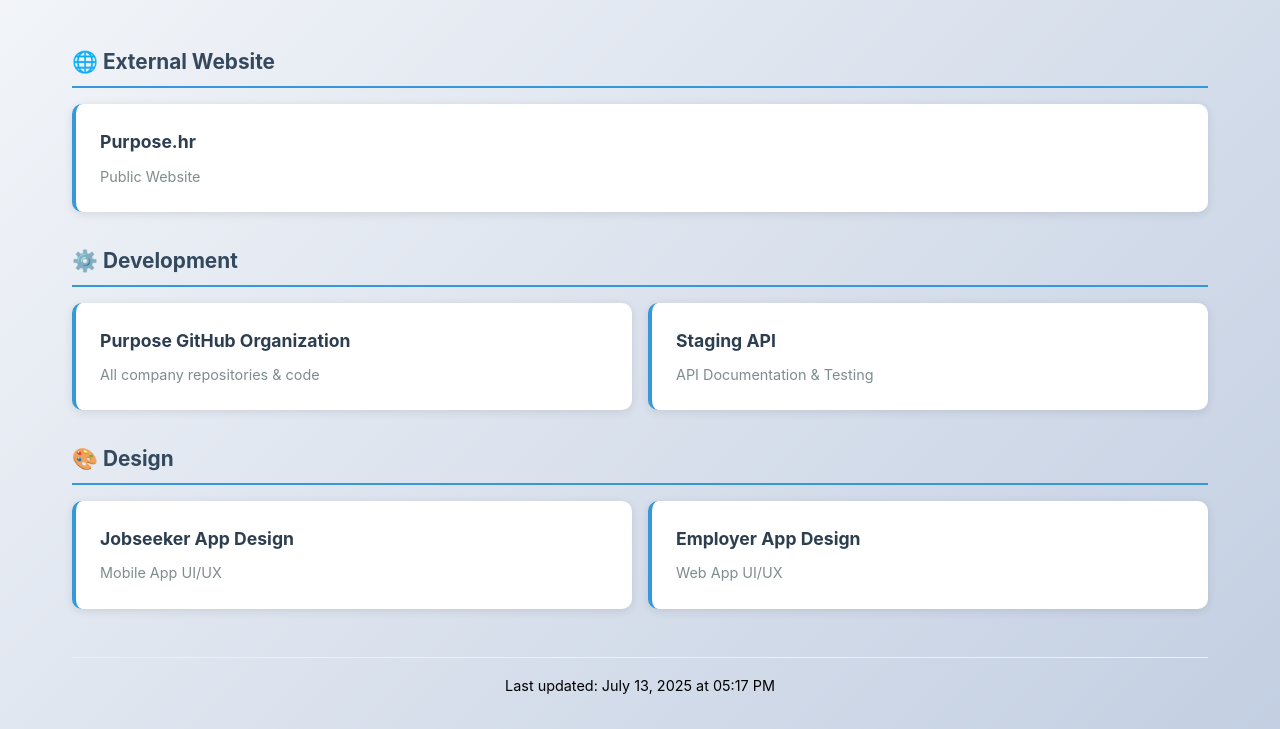
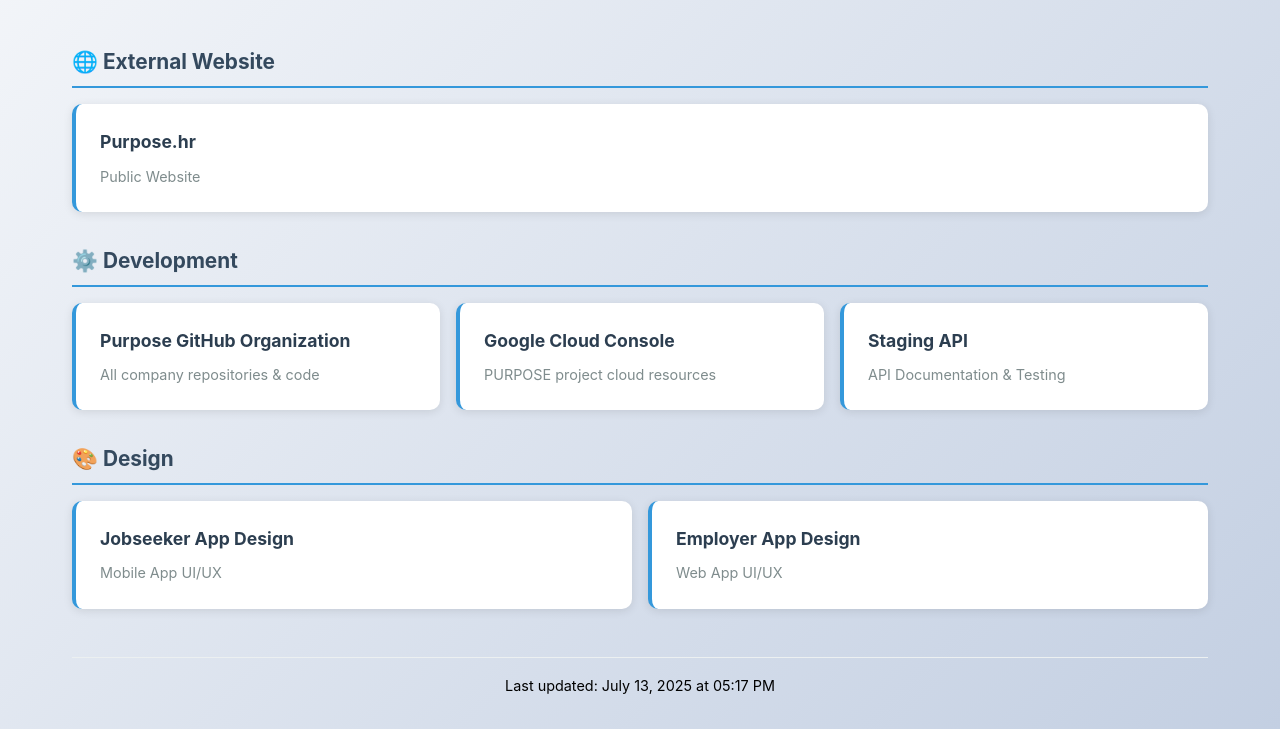
Before and after one commit to Purpos3/purpose-internal-dashboard, a plain HTML site: page index.html in a window 1280 px wide. Shown: the part 135-864 px from the top of the page. Drawn offline with Linux system fonts and the light colour scheme.

Commit message:
feat: add Google Cloud Console link for Purpose project to Development section

```diff
--- a/index.html
+++ b/index.html
@@ -30,6 +30,10 @@
                             <h3>Purpose GitHub Organization</h3>
                             <p>All company repositories & code</p>
                         </a>
+                        <a href="https://console.cloud.google.com/welcome?inv=1&invt=Ab2qSg&organizationId=874359317781&project=studious-parity-423313-k7" target="_blank" class="link-card">
+                            <h3>Google Cloud Console</h3>
+                            <p>PURPOSE project cloud resources</p>
+                        </a>
                         <a href="https://stage.api.hucon.org/docs#/" target="_blank" class="link-card">
                             <h3>Staging API</h3>
                             <p>API Documentation & Testing</p>
```
